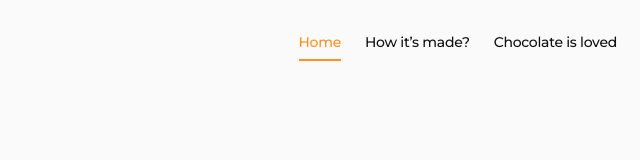
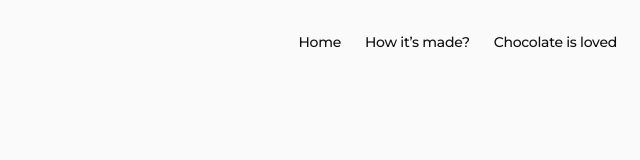
Before and after one commit to Diamond-FoxUA/Simply-Chocolate, a plain HTML site: page index.html in a window 1280 px wide. Shown: the full height of the page, 435-1075 px from the left. Drawn offline with nearby package versions, Linux system fonts and the light colour scheme.

Commit message:
delete header nav-link.active and nav.link::after

```diff
--- a/css/main.css
+++ b/css/main.css
@@ -103,28 +103,6 @@ img {
     gap: 24px;
 }
 
-.nav-link.active {
-    color: var(--orange);
-}
-
-.nav-link:hover.nav-link::after,
-.nav-link.active.nav-link::after {
-    width: 100%;
-}
-
-.nav-link::after {
-    position: absolute;
-    bottom: 25%;
-    left: 0;
-
-    content: "";
-    width: 0;
-    height: 2px;
-    background-color: var(--orange);
-
-    transition: width 250ms ease-in-out;
-}
-
 .header-socials {
     display: flex;
     gap: 18px;
--- a/index.html
+++ b/index.html
@@ -21,7 +21,7 @@
             </a>
             <nav class="nav">
                 <ul class="nav-list">
-                    <li class="nav-list-item"><a class="nav-link active" href="./index.html">Home</a></li>
+                    <li class="nav-list-item"><a class="nav-link" href="./index.html">Home</a></li>
                     <li class="nav-list-item"><a class="nav-link" href="">How it’s made?</a></li>
                     <li class="nav-list-item"><a class="nav-link" href="">Chocolate is loved</a></li>
                 </ul>
```
